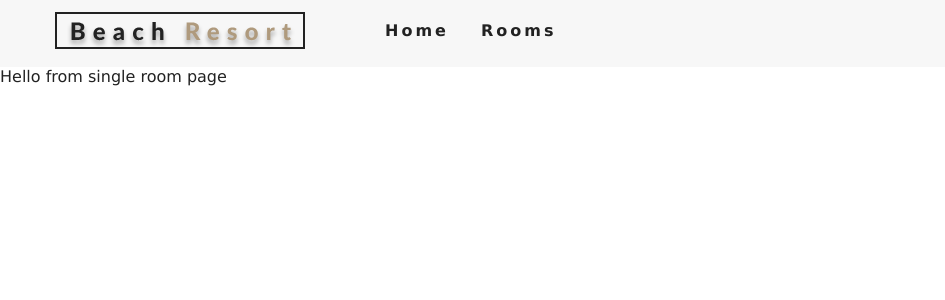
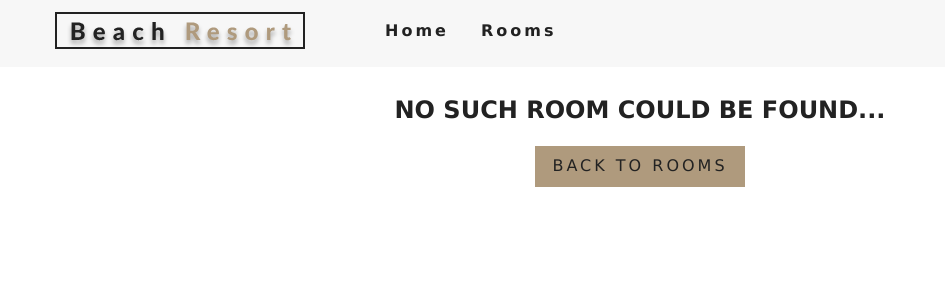
Before and after one commit to emdang1/luxury-houses, a React (Create React App) app: page /rooms/1 in a window 1280 px wide. Shown: the top 300 px of the page, without its empty margins (0-945 px from the left). Built offline with nearby package versions, Linux system fonts and the light colour scheme.

Commit message:
single room context hooked, check when theres no match for the room

```diff
--- a/src/context.js
+++ b/src/context.js
@@ -14,7 +14,6 @@
   componentDidMount() {
     let rooms = this.formatData(items);
     let featuredRooms = rooms.filter((room) => room.featured === true);
-
     // this substitutes redux and actions
     // normally we would dispatch an action, this would be
     // handled in reducer
@@ -45,9 +44,16 @@
     return tempItems;
   };
 
+  getRoomData = (slug) => {
+    let room = [...this.state.rooms].find((room) => room.slug === slug);
+    return room;
+  };
+
   render() {
     return (
-      <RoomContext.Provider value={{ ...this.state }}>
+      <RoomContext.Provider
+        value={{ ...this.state, getRoomData: this.getRoomData }}
+      >
         {this.props.children}
       </RoomContext.Provider>
     );
--- a/src/pages/SingleRoom.js
+++ b/src/pages/SingleRoom.js
@@ -1,7 +1,37 @@
 import React, { Component } from 'react';
+import Hero from '../components/Hero';
+import Banner from '../components/Banner';
+import { Link } from 'react-router-dom';
+import { RoomContext } from '../context';
 
 class SingleRoom extends Component {
+  constructor(props) {
+    super(props);
+
+    this.state = {
+      slug: this.props.match.params.slug,
+    };
+  }
+
+  // componentDidMount() {
+  //   console.log(this.props.match);
+  // }
+
+  static contextType = RoomContext;
+
   render() {
+    const { getRoomData } = this.context;
+    const room = getRoomData(this.state.slug);
+    if (!room) {
+      return (
+        <div className='error'>
+          <h3>no such room could be found... </h3>
+          <Link to='/rooms' className='btn-primary'>
+            Back to rooms
+          </Link>
+        </div>
+      );
+    }
     return <div>Hello from single room page</div>;
   }
 }
```
